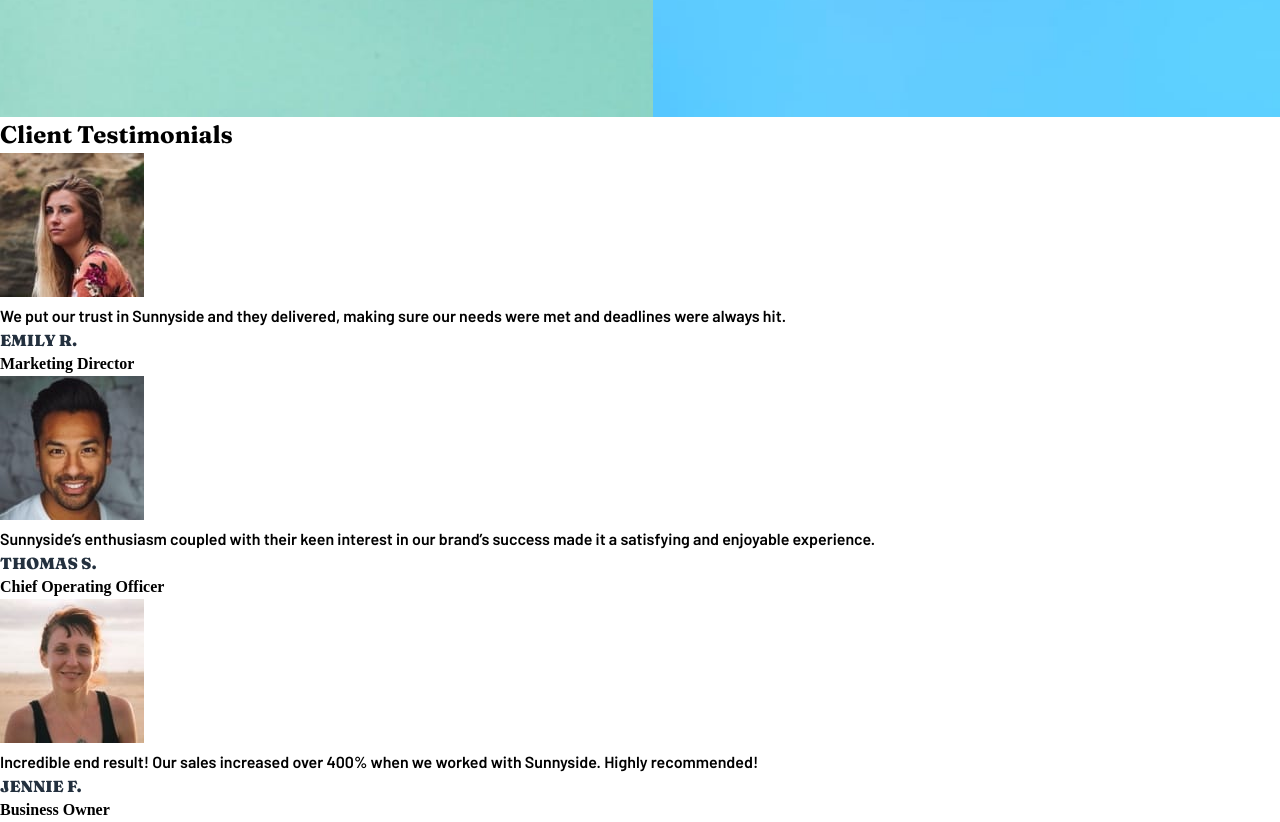
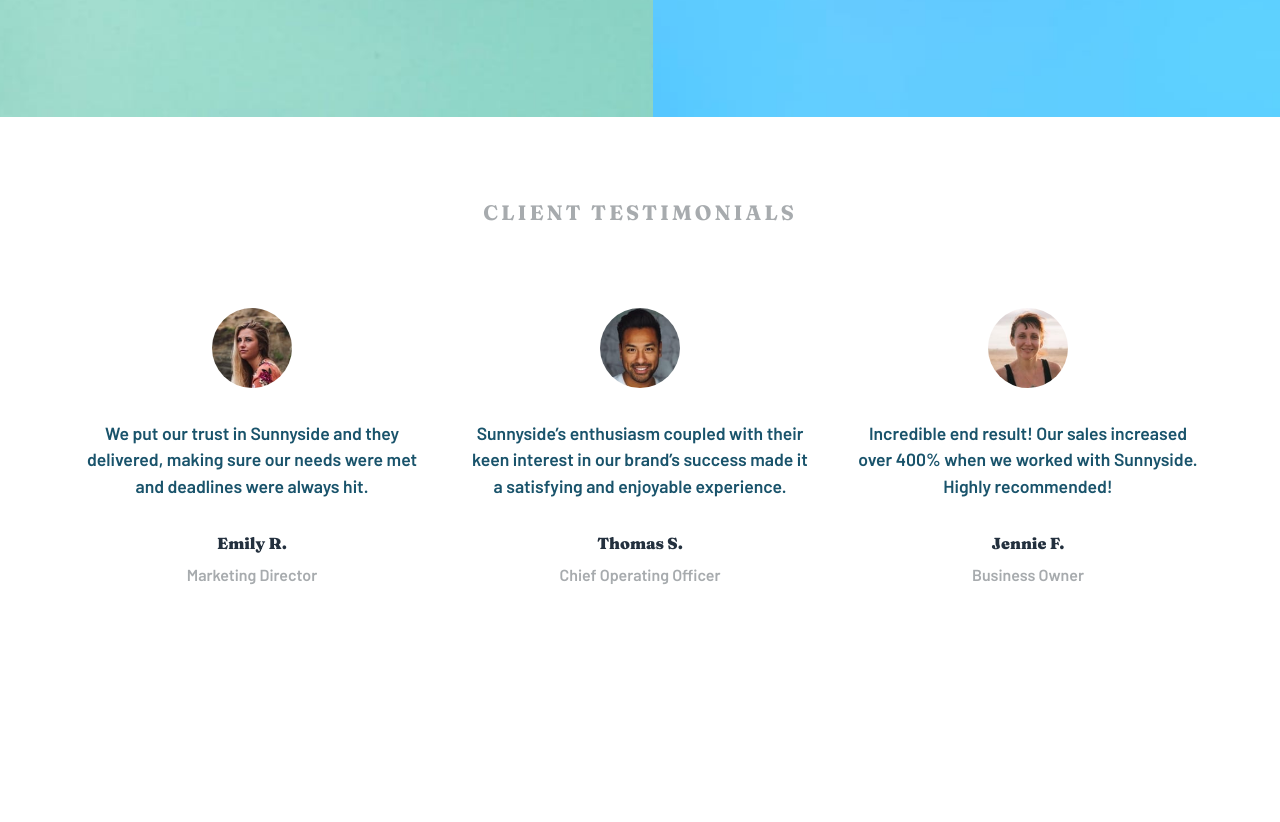
Before and after one commit to bakemonostan/sunny, a plain HTML site: page index.html in a window 1280 px wide. Shown: the part 2132-2954 px from the top of the page. After the commit the page ends 2775 px from the top, so only its background shows below. Drawn offline with Linux system fonts and the light colour scheme.

Commit message:
textimonials section complete

```diff
--- a/index.html
+++ b/index.html
@@ -84,12 +84,14 @@
                 </div>
             </section>
         </div>
-        <div class="textimonials">
+        <div class="testimonials">
             <h2>Client Testimonials</h2>
+            <div class="split">
                 <section class="center">
                     <img src="./images/image-emily.jpg" alt="lady in a dress">
                     <p>
-                    We put our trust in Sunnyside and they delivered, making sure our needs were met and deadlines were
+                        We put our trust in Sunnyside and they delivered, making sure our needs were met and deadlines
+                        were
                         always hit.
                     </p>
                     <h3>Emily R.</h3>
@@ -98,7 +100,8 @@
                 <section class="center">
                     <img src="./images/image-thomas.jpg" alt="lady in a dress">
                     <p>
-                    Sunnyside’s enthusiasm coupled with their keen interest in our brand’s success made it a satisfying
+                        Sunnyside’s enthusiasm coupled with their keen interest in our brand’s success made it a
+                        satisfying
                         and enjoyable experience.
                     </p>
                     <h3> Thomas S.</h3>
@@ -114,6 +117,7 @@
                     <h4>Business Owner</h4>
                 </section>
             </div>
+        </div>
     </main>
 
 </body>
--- a/styles.css
+++ b/styles.css
@@ -199,6 +199,63 @@ p {
   font-family: 'Barlow', sans-serif;
 }
 
+.testimonials {
+  margin: 0 auto;
+}
+
+.testimonials h2 {
+  color: var(--grayish-blue);
+  text-transform: uppercase;
+  letter-spacing: 3px;
+  font-size: 1.3rem;
+  padding: 5rem 0 2rem;
+  text-align: center;
+}
+
+.split {
+  text-align: center;
+  padding: 2rem 0;
+  display: flex;
+  flex-direction: column;
+  gap: 3rem;
+  justify-content: center;
+  align-items: center;
+}
+
+.center {
+  display: flex;
+  flex-direction: column;
+  justify-content: center;
+  align-items: center;
+  padding: 1rem 0;
+  max-width: 340px;
+}
+
+.center img {
+  border-radius: 50%;
+  height: 80px;
+  width: 80px;
+}
+
+.center p {
+  color: var(--dark-blue);
+  font-weight: 900;
+  font-size: 1.1rem;
+  padding: 2rem 0;
+  margin: 0 auto;
+}
+
+.center h3 {
+  color: var(--desat-blue);
+  text-transform: capitalize;
+}
+
+.center h4 {
+  color: var(--grayish-blue);
+  font-family: 'Barlow', sans-serif;
+  padding: 0.5rem 0;
+}
+
 @media (min-width: 770px) {
   header {
     height: 70vh;
@@ -245,8 +302,14 @@ p {
     font-weight: 900;
     padding: 0.5rem 2rem 0 0;
   }
-
   h3 {
     margin: 0;
   }
 }
+
+@media (min-width: 1024px) {
+  .split {
+    flex-direction: row;
+    padding: 2rem 3rem;
+  }
+}
```
Lines whose indentation alone changed are shown as unchanged.
